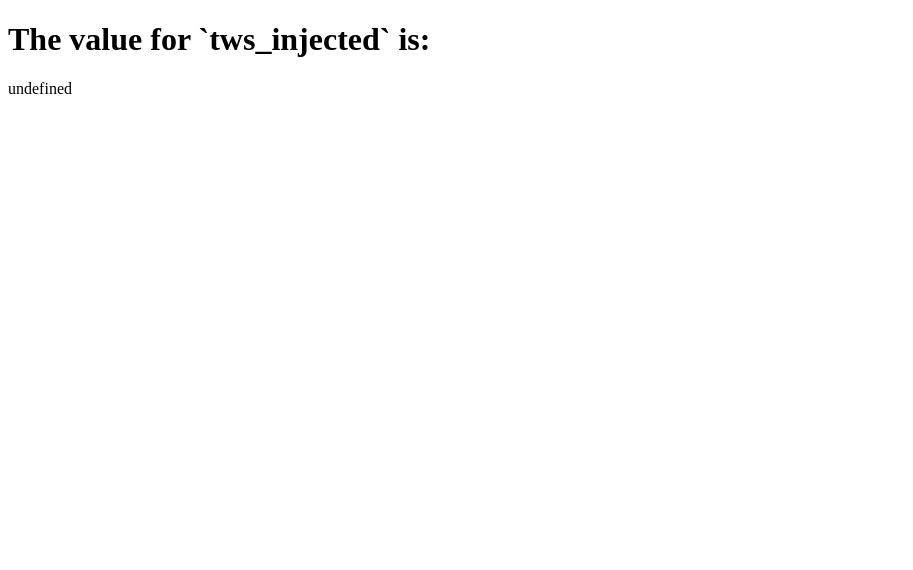
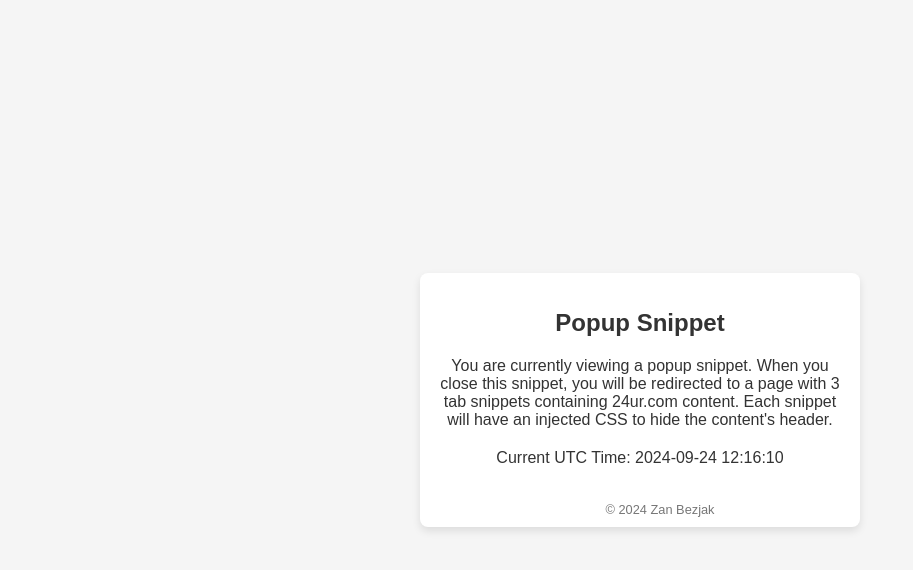
Before and after one commit to zbezjak/zbezjak.github.io, a plain HTML site: page index.html in a window 1280 px wide. Shown: the whole page, without its empty margins (0-913 px from the left). Drawn offline with Linux system fonts and the light colour scheme.

Commit message:
Update index.html

```diff
--- a/index.html
+++ b/index.html
@@ -1,42 +1,85 @@
 <!DOCTYPE html>
 <html lang="en">
 <head>
-  <meta charset="UTF-8">
-  <meta name="viewport" content="width=device-width, initial-scale=1.0">
-  <title>Testing injection</title>
-  <script>
-    console.log('Will append two scripts');
-
-    // First script
-    var script1 = document.createElement('script');
-    script1.innerText = 'console.log("Script 1 has executed successfully")';
-    document.head.append(script1);
-
-    // Second script
-    var script2 = document.createElement('script');
-    script2.src = 'inject-property.js';
-
-    // Ensure the second script runs immediately after being appended
-    script2.onload = function() {
-      console.log('Script 2 (inject-property.js) has executed successfully');
-    };
-
-    document.head.append(script2);
-
-    console.log('Did append both scripts');
-  </script>
+    <meta charset="UTF-8">
+    <meta name="viewport" content="width=device-width, initial-scale=1.0">
+    <title>Popup Snippet</title>
+    <style>
+        body {
+            font-family: Arial, sans-serif;
+            margin: 0;
+            padding: 0 10px; /* Added padding on left and right */
+            background-color: #f5f5f5;
+            display: flex;
+            justify-content: center;
+            align-items: center;
+            height: 100vh;
+            color: #333;
+        }
+        .container {
+            background-color: #fff;
+            border-radius: 8px;
+            box-shadow: 0 4px 8px rgba(0, 0, 0, 0.1);
+            padding: 20px;
+            max-width: 100%;
+            width: 400px;
+            text-align: center;
+            position: relative;
+        }
+        h1 {
+            font-size: 1.5em;
+            margin-bottom: 20px;
+        }
+        p {
+            font-size: 1em;
+            margin-bottom: 20px;
+        }
+        .footer {
+            font-size: 0.8em;
+            color: #777;
+            position: absolute;
+            bottom: 10px;
+            width: 100%;
+            text-align: center;
+        }
+        .utc-time {
+            font-size: 1em;
+            margin-top: 20px;
+            margin-bottom: 40px; /* Added margin to create space between time and footer */
+        }
+        @media (max-width: 600px) {
+            .container {
+                width: 100%;
+                padding: 15px;
+            }
+            h1 {
+                font-size: 1.2em;
+            }
+            p {
+                font-size: 0.9em;
+            }
+        }
+    </style>
 </head>
 <body>
-  <h1>
-     The value for `tws_injected` is:
-  </h1>
-  <p>
+    <div class="container">
+        <h1>Popup Snippet</h1>
+        <p>You are currently viewing a popup snippet. When you close this snippet, you will be redirected to a page with 3 tab snippets containing 24ur.com content. Each snippet will have an injected CSS to hide the content's header.</p>
+        <div class="utc-time" id="utcTime"></div>
+        <div class="footer">
+            &copy; 2024 Zan Bezjak
+        </div>
+    </div>
+
     <script>
-        // Check if `tws_injected` is defined
-        console.log('Variable will load now');
-        var value = (typeof tws_injected !== 'undefined') ? tws_injected : 'undefined';
-        document.write(value);
-     </script>
-  </p>
+        function updateUTC() {
+            const now = new Date();
+            const utcString = now.toISOString().replace('T', ' ').substring(0, 19);
+            document.getElementById('utcTime').textContent = `Current UTC Time: ${utcString}`;
+        }
+
+        updateUTC();
+        setInterval(updateUTC, 1000); // Update the time every second
+    </script>
 </body>
 </html>
```
